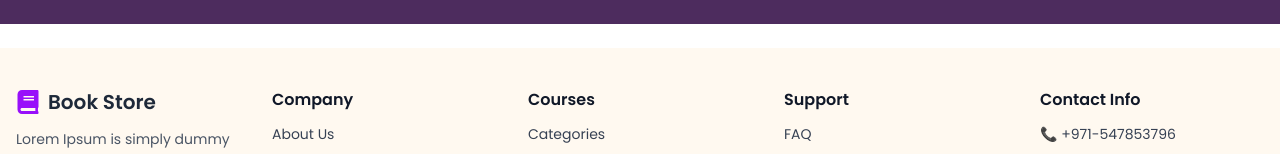
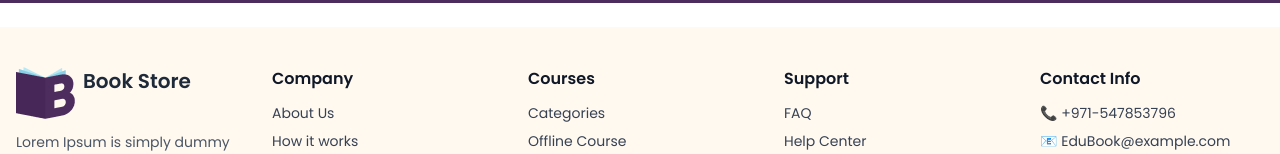
Before and after one commit to dev-shamim84/bookstor, a React (Vite) app: page / in a window 1280 px wide. Shown: the part 3769-3923 px from the top of the page. Built offline with nearby package versions, Linux system fonts and the light colour scheme.

Commit message:
footer customize some classes

```diff
--- a/src/components/Footer.jsx
+++ b/src/components/Footer.jsx
@@ -1,4 +1,5 @@
 import { FaBook } from "react-icons/fa";
+import bookImg from "../assets/logobook.png";
 
 const Footer = () => {
   return (
@@ -6,8 +7,8 @@ const Footer = () => {
       <div className="container mx-auto px-4">
         <div className="grid grid-cols-1 md:grid-cols-5 gap-8 md:gap-4 lg:gap-8 text-center md:text-left">
           <div className="flex flex-col items-center md:items-start">
-            <div className="flex items-center gap-2 mb-3">
-              <FaBook className="text-purple-600 text-2xl" />
+            <div className="flex  gap-2 mb-3">
+              <img src={bookImg} alt="" />
               <h2 className="text-xl font-semibold text-gray-800">
                 Book Store
               </h2>
--- a/src/components/Newsletter .jsx
+++ b/src/components/Newsletter .jsx
@@ -1,15 +1,14 @@
 import { FaArrowRight } from "react-icons/fa";
-
 const Newsletter = () => {
   return (
     <section className="py-6">
       <div className="container mx-auto bg-[#4D2C5E] relative py-16 ">
         <div className="absolute top-5 left-5 w-20 h-20 border-2 border-white/30 rounded-full"></div>
         <div className="absolute top-10 right-10 w-16 h-16 border-2 border-white/30 rounded-full"></div>
-        <div className="absolute bottom-8 left-8 rotate-45 text-orange-400 text-3xl">
+        <div className="absolute bottom-0 lg:bottom-8  left-8 rotate-45 text-orange-400 text-3xl">
           ↩
         </div>
-        <div className="absolute bottom-6 right-8 text-yellow-400 text-3xl">
+        <div className="absolute bottom-2 lg:bottom-6 right-8 text-yellow-400 text-3xl">
           💡
         </div>
 
--- a/src/components/Premium.jsx
+++ b/src/components/Premium.jsx
@@ -9,13 +9,11 @@ const Premium = () => {
       <div className="container mx-auto px-4 py-6">
         <div className="flex gap-20 md:gap-10 flex-col-reverse lg:flex-row justify-between">
           <div className="flex-1">
-            <div>
-              <img
-                className="max-w-full object-contain"
-                src={premiumImg}
-                alt=""
-              />
-            </div>
+            <img
+              className=" w-[500px] object-contain"
+              src={premiumImg}
+              alt=""
+            />
           </div>
           <div className="flex-1 my-5 relative">
             <h2 className=" font-extrabold text-3xl md:text-[50px] leading-tight text-center md:text-left">
```
